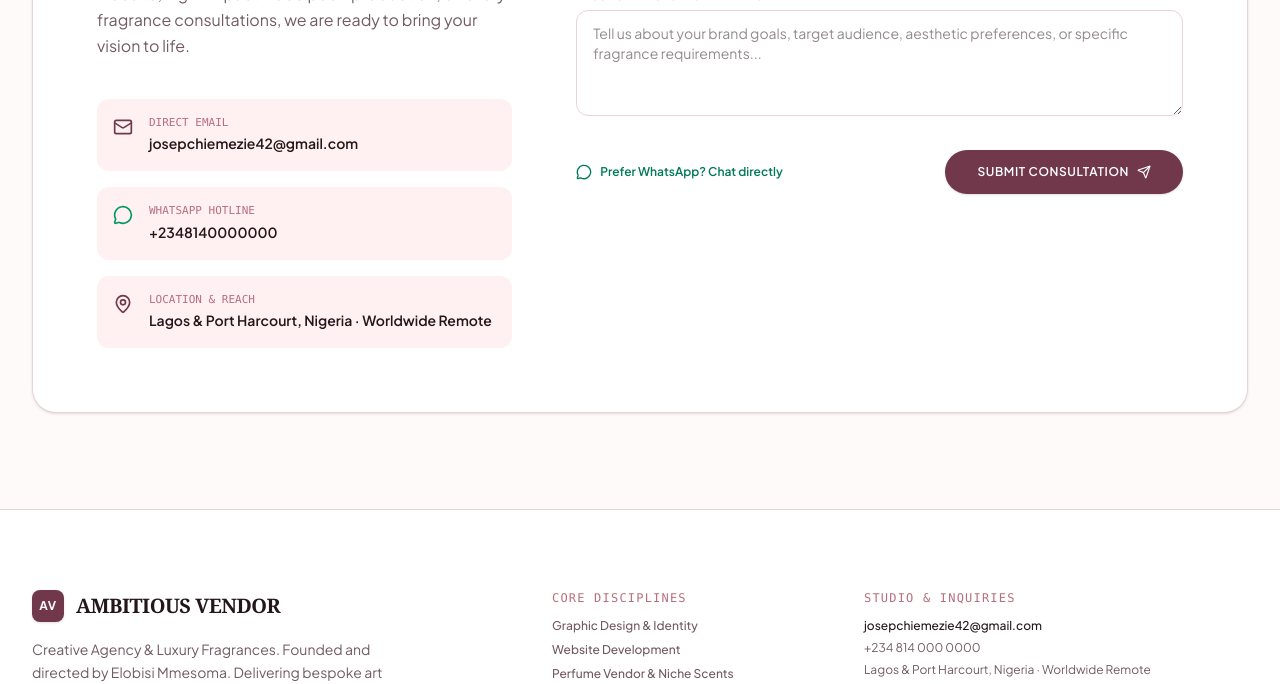
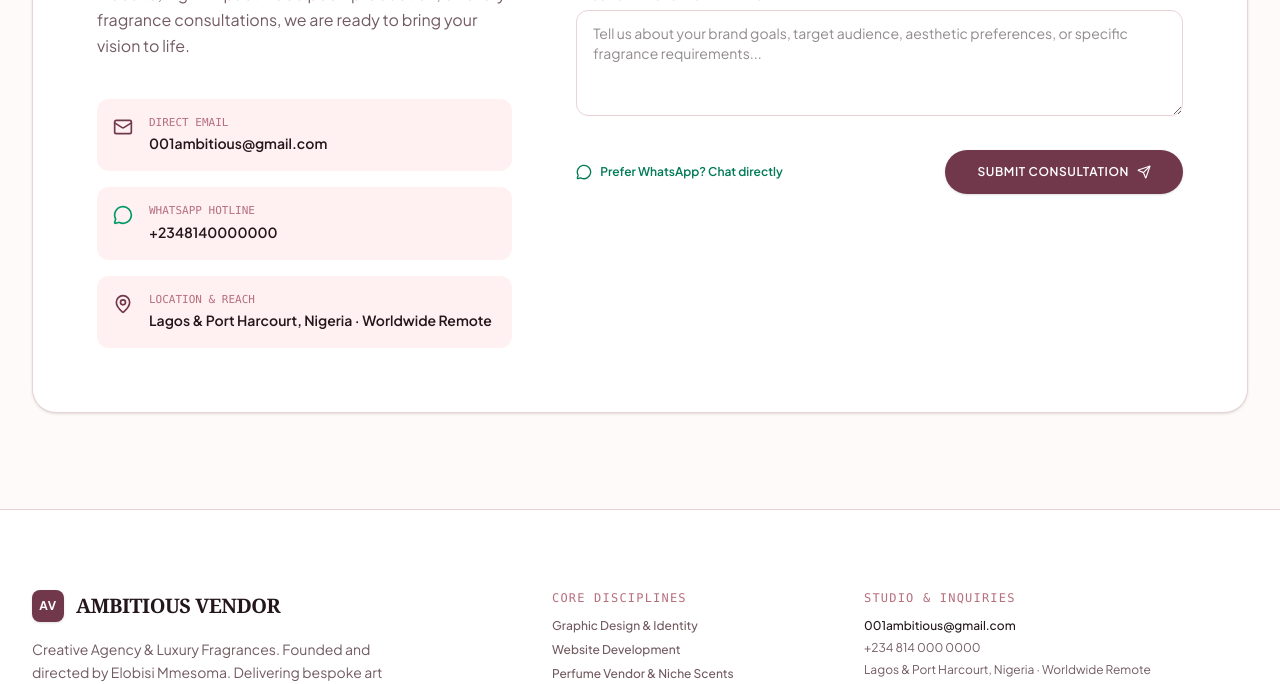
Before and after one commit to HBlens999/NEW-AMBITIOUS-VENDOR, a React (Vite) app: page / in a window 1280 px wide. Shown: the part 4400-5084 px from the top of the page. Built offline with nearby package versions, Linux system fonts and the light colour scheme; no server answers; the database is empty.

Commit message:
Remove old personal email from website defaults

```diff
--- a/src/data/initialData.ts
+++ b/src/data/initialData.ts
@@ -219,7 +219,7 @@ export const INITIAL_SITE_SETTINGS: SiteSettings = {
   perfumeSectionDescription: 'Niche artisanal perfumes, rare amber extracts, and signature fragrances curated for extraordinary longevity and presence.',
   metaDescription:
     'Premium personal brand and creative technology agency offering Graphic Design, Website Development, Luxury Perfumes, and Video Editing by Elobisi Mmesoma.',
-  email: 'josepchiemezie42@gmail.com',
+  email: '001ambitious@gmail.com',
   phone: '+234 814 000 0000',
   whatsapp: '+2348140000000',
   address: 'Lagos & Port Harcourt, Nigeria · Worldwide Remote',
```
